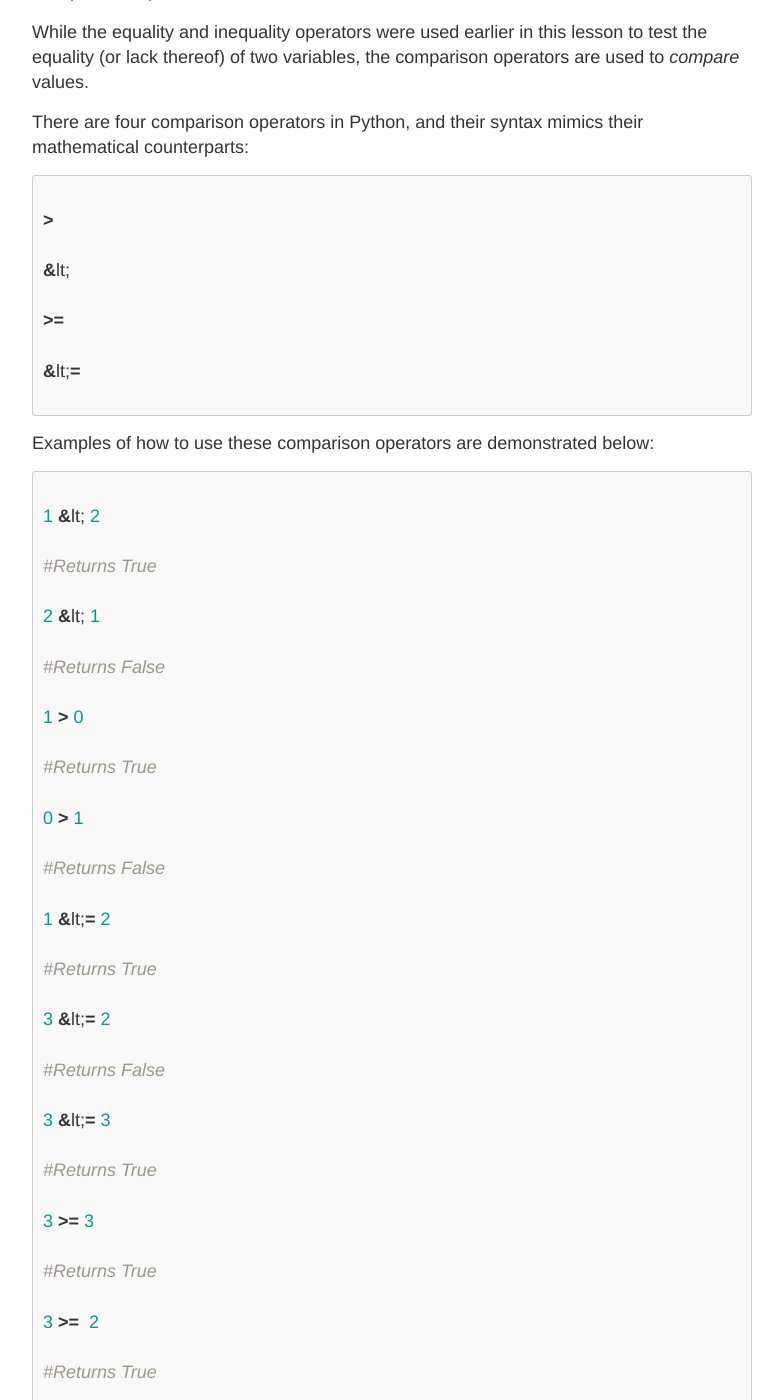
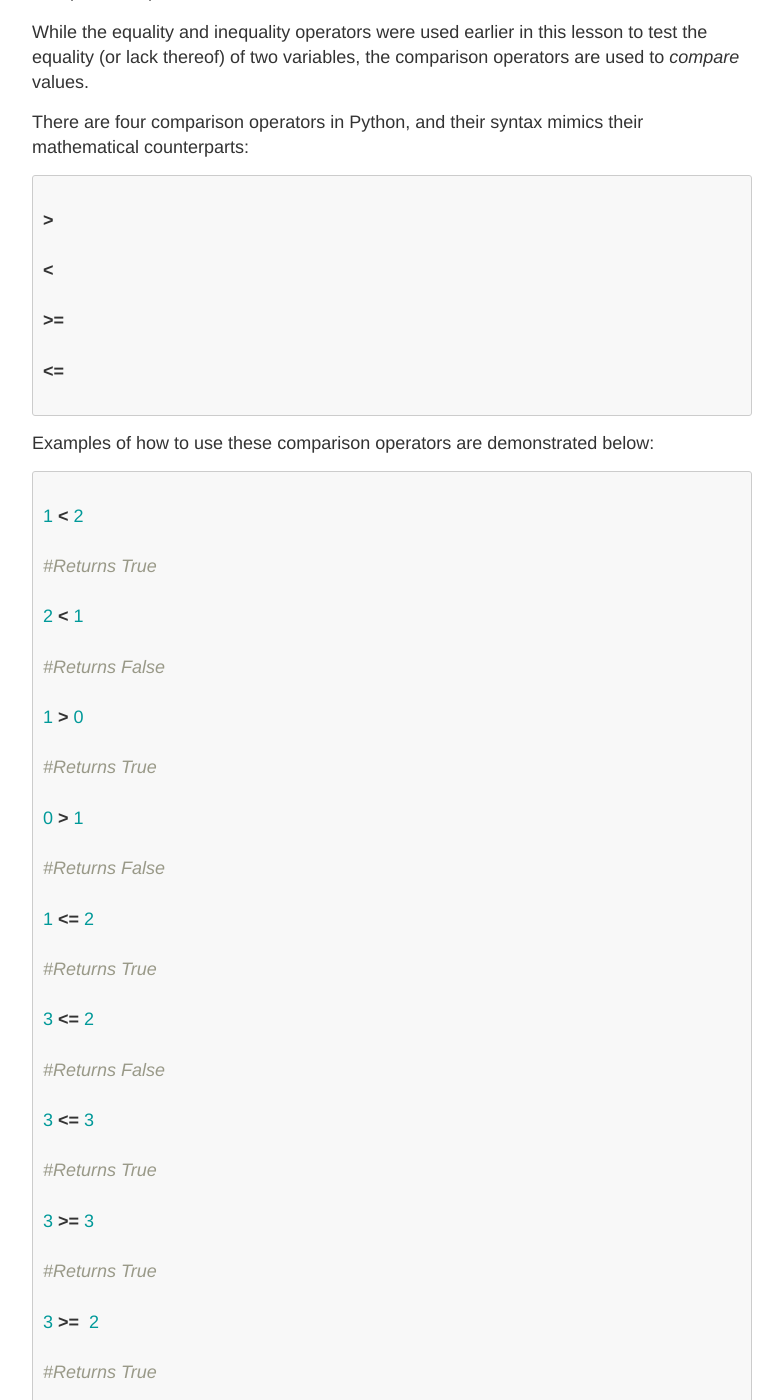
Before and after one commit to rosyberti/website, a Jekyll site: the page built from python-course/logical-operators-if-statements.md, in a window 1280 px wide and 1400 px high, scrolled down 6004 px. Shown: the whole window, without its empty margins (248-1031 px from the left). Built offline with Jekyll 4.4.1, drawn with Linux system fonts in a browser that asks for light colours; some of the changed lines change nothing that is shown.

Commit message:
replaced '<' error

````diff
--- a/python-course/logical-operators-if-statements.md
+++ b/python-course/logical-operators-if-statements.md
@@ -243,11 +243,11 @@ There are four comparison operators in Python, and their syntax mimics their mat
 
 >
 
-&lt;
+<
 
 >=
 
-&lt;=
+<=
 
 ```
 
@@ -255,11 +255,11 @@ Examples of how to use these comparison operators are demonstrated below:
 
 ```python
 
-1 &lt; 2
+1 < 2
 
 #Returns True
 
-2 &lt; 1
+2 < 1
 
 #Returns False
 
@@ -271,15 +271,15 @@ Examples of how to use these comparison operators are demonstrated below:
 
 #Returns False
 
-1 &lt;= 2
+1 <= 2
 
 #Returns True
 
-3 &lt;= 2
+3 <= 2
 
 #Returns False
 
-3 &lt;= 3
+3 <= 3
 
 #Returns True
 
@@ -326,7 +326,7 @@ Let's consider a real example of an if statement in action:
 
 age = 20
 
-if(age &lt; 20):
+if(age < 20):
 
 	print("You are less than 20 years old!")
 
@@ -350,7 +350,7 @@ totalHours = 37
 
 hourlyPay = 25
 
-if(totalHours &lt; 40):
+if(totalHours < 40):
 
 	weeklyPay = totalHours * hourlyPay
 
````
